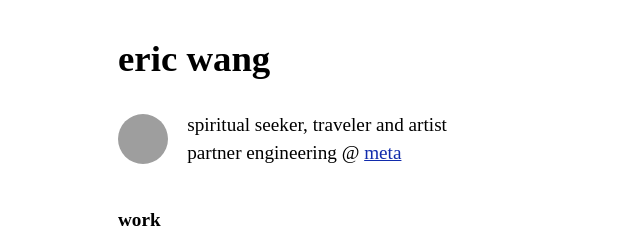
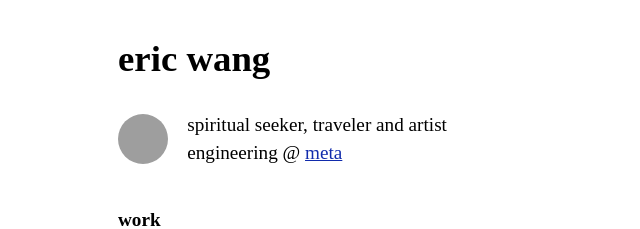
Before and after one commit to soft-boy/ericwang-xyz, a Next.js app: page / in a window 1280 px wide. Shown: the top 229 px of the page, without its empty margins (222-862 px from the left). Built offline with nearby package versions, Linux system fonts and the light colour scheme; grey boxes are pictures that could not be loaded; a web font is replaced by a local one.

Commit message:
chore: simplify engineering title

```diff
--- a/pages/index.js
+++ b/pages/index.js
@@ -34,7 +34,7 @@ export default function Home() {
           />
           <div className="description">
             <div>spiritual seeker, traveler and artist</div>
-            <div>partner engineering @ <a href="https://meta.com/">meta</a></div>
+            <div>engineering @ <a href="https://meta.com/">meta</a></div>
           </div>
         </div>
         <div className="category">work</div>
```
